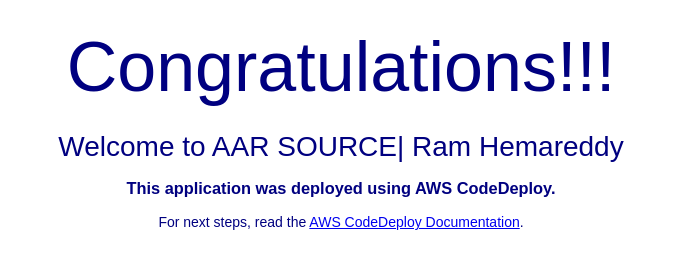
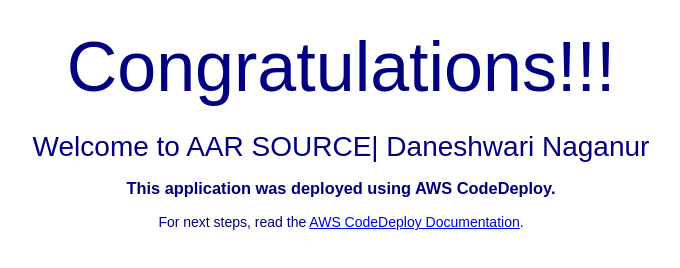
Before and after one commit to Daneshwarinaganur/aws-new, a plain HTML site: page aws_cicd_pipline_codedeploy-main/index.html in a window 1280 px wide. Shown: the part 220-488 px from the top of the page, without its empty margins (299-979 px from the left). Drawn offline with Linux system fonts and the light colour scheme.

Commit message:
Update index.html
added my name

```diff
--- a/aws_cicd_pipline_codedeploy-main/index.html
+++ b/aws_cicd_pipline_codedeploy-main/index.html
@@ -28,7 +28,7 @@
   <div align="center">
     <img src="https://s3.ap-south-1.amazonaws.com/www.basava.com/aar_logo_final.png" style="max-width: 20%;">
     <h1>Congratulations!!! </h1>
-      <h2>Welcome to AAR SOURCE| Ram Hemareddy</h2>
+      <h2>Welcome to AAR SOURCE| Daneshwari Naganur</h2>
     <h3>This application was deployed using AWS CodeDeploy.</h3>
     <p>For next steps, read the <a href="http://aws.amazon.com/documentation/codedeploy">AWS CodeDeploy Documentation</a>.</p>
   </div>
```
